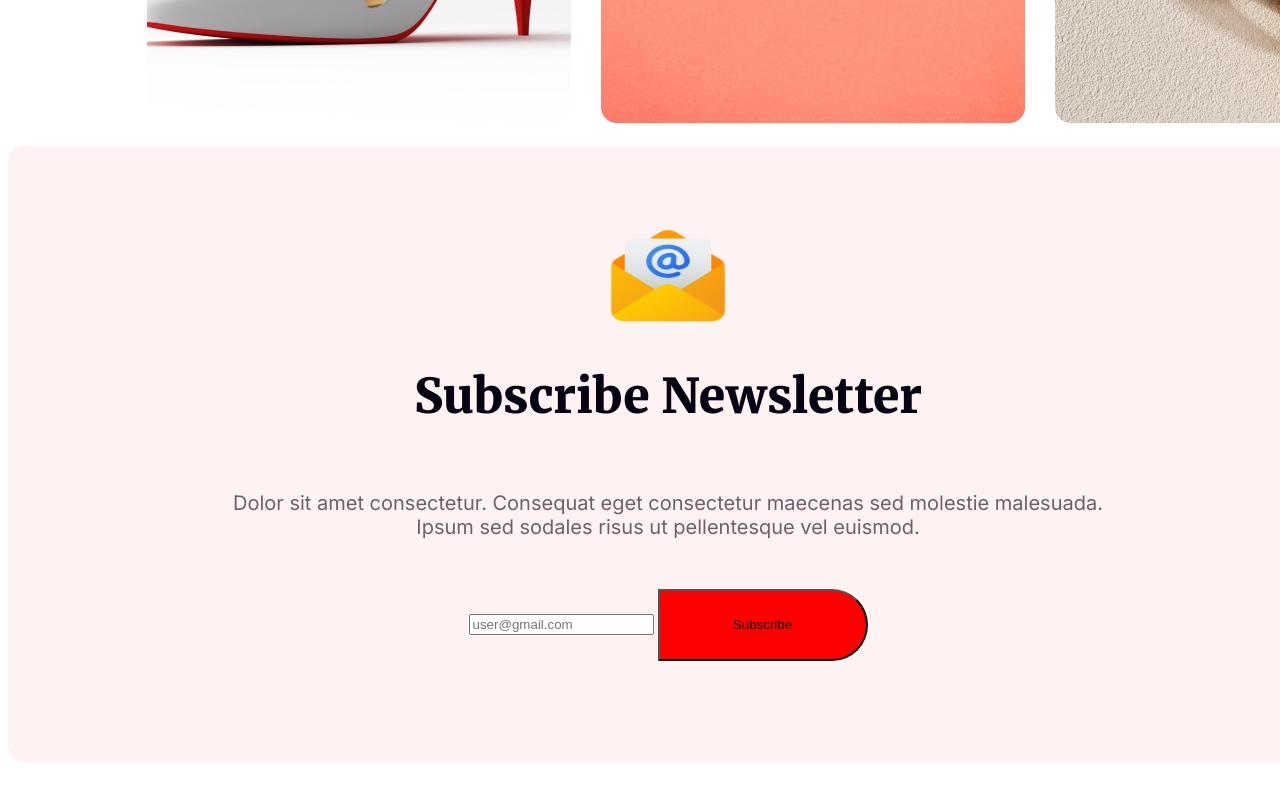
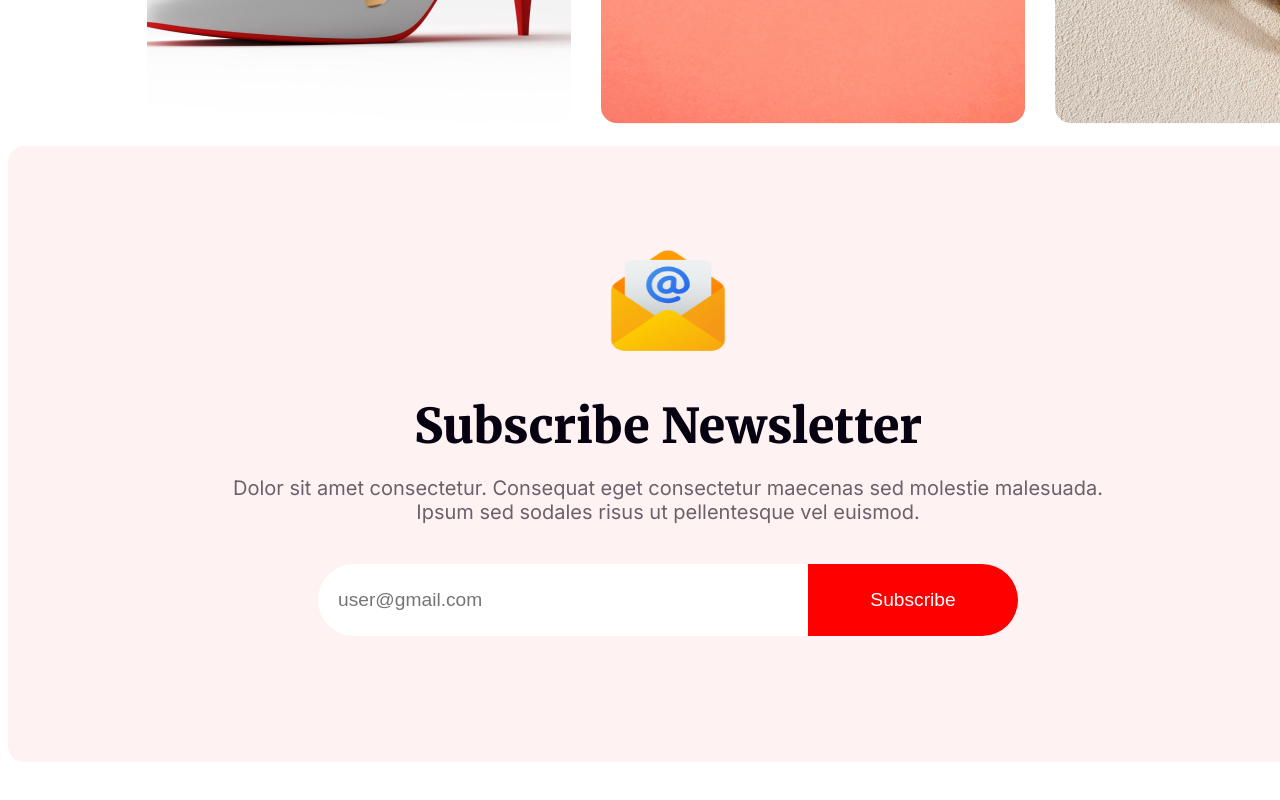
Before and after one commit to mehediibnjakir/B9A1-New-Year-Mehedi, a plain HTML site: page index.html in a window 1280 px wide. Shown: the part 4274-5074 px from the top of the page. Drawn offline with Linux system fonts and the light colour scheme.

Commit message:
newslater compleat

```diff
--- a/index.html
+++ b/index.html
@@ -102,17 +102,19 @@
       </section>
 
       <!-- Section 6: Code of Subscriber Newsletter  -->
-      <section class="subscriber">
-        <div class="newsletter">
+      <section class="newsletter">
+        <div class="container">
           <img src="images/Group61.png" alt="" class="email-img">
 
           <h1 class="sub-head">Subscribe Newsletter</h1>
 
           <p class="p-subtext">Dolor sit amet consectetur. Consequat eget consectetur maecenas sed molestie malesuada. Ipsum sed sodales risus ut pellentesque vel euismod.</p>
 
-          <div class=>
-          <input type="email" class=""sub-bar"" placeholder="user@gmail.com">
-          <button id="join-sub"> Subscribe</button>
+          <div >
+            <form class="form1">
+                  <input type="email" placeholder="user@gmail.com">
+                  <button id="join-sub">Subscribe</button>
+            </form>
           </div>
 
         </div>
--- a/style/index.css
+++ b/style/index.css
@@ -226,11 +226,9 @@ font-family: 'Merriweather', serif; */
     width: 1600px;
     height: 1150px;
     margin: 0px auto 120px auto;
-    /* text-align: center; */
     display: grid;
     place-items: center;
     align-items: center;
-    margin-bottom: 120px;
 }
 
 .portfolio>div {
@@ -315,7 +313,7 @@ font-family: 'Merriweather', serif; */
 
 /* Section 6: Style of Subscriber Newsletter  */
 
-.subscriber {
+.newsletter {
     background-color: rgba(255, 0, 0, 0.05);
     width: 100%;
     width: 1320px;
@@ -325,53 +323,78 @@ font-family: 'Merriweather', serif; */
 }
 
 .newsletter {
+    padding: 120px auto;
+}
+
+
+.container {
     display: grid;
     place-items: center;
     /* align-items: center; */
     /* text-align: center; */
-    margin: 80px auto;
+    /* margin: 80px 0; */
 }
 
-.newsletter .email-img {
+.container .email-img {
     height: 100%;
-    width: 100;
     width: 130px;
-    height: 100px;
-    padding-top: 80px;
+    height: 110px;
+    padding-top: 100px;
 }
 
-.newsletter .sub-head {
+.container .sub-head {
     color: #070211;
     text-align: center;
     font-family: Merriweather;
     font-size: 48px;
     font-weight: 900;
+    margin: 40px 0px 0px 0px;
 }
 
-.newsletter .p-subtext {
+.container .p-subtext {
     color: rgba(7, 2, 17, 0.60);
     text-align: center;
     font-family: Inter;
     font-size: 20px;
     font-weight: 400;
-    margin: 25px 220px 50px 220px;
+    padding: 20px 0;
+    margin: 0 220px;
     /* line-height: 32px; */
     /* 160% */
 }
 
-.subscriber > .sub-bar {
-    border-radius: 50px;
-    background: #FFF;
+.newsletter  form {
     width: 700px;
-    height: 80px;
-    width: 100%;
-    margin: 0px 220px;
-    /* border-radius: 50px 0px 0px 50px; */
+    margin: 20px  auto;
+    height: 72px;
+    display: flex;
+
 }
 
+.newsletter  form input {
+    /* width: 600px; */
+    flex-grow: 1;
+    border: none;
+    border-radius: 50px 0 0 50px;
+    padding: 20px;
+    font-size: larger;
+    /* outline: none; */
+}
+/* input:hover {
+    transform: scale(.9);
+    z-index: 1;
+} */
 #join-sub {
     width: 210px;
     height: 72px;
+    border: none;
     border-radius: 0px 50px 50px 0px;
     background: #F00;
+    font-size: larger;
+    color: white;
 }
+
+#join-sub:hover {
+    transform: scale(.9);
+    z-index: 1;
+}
```
